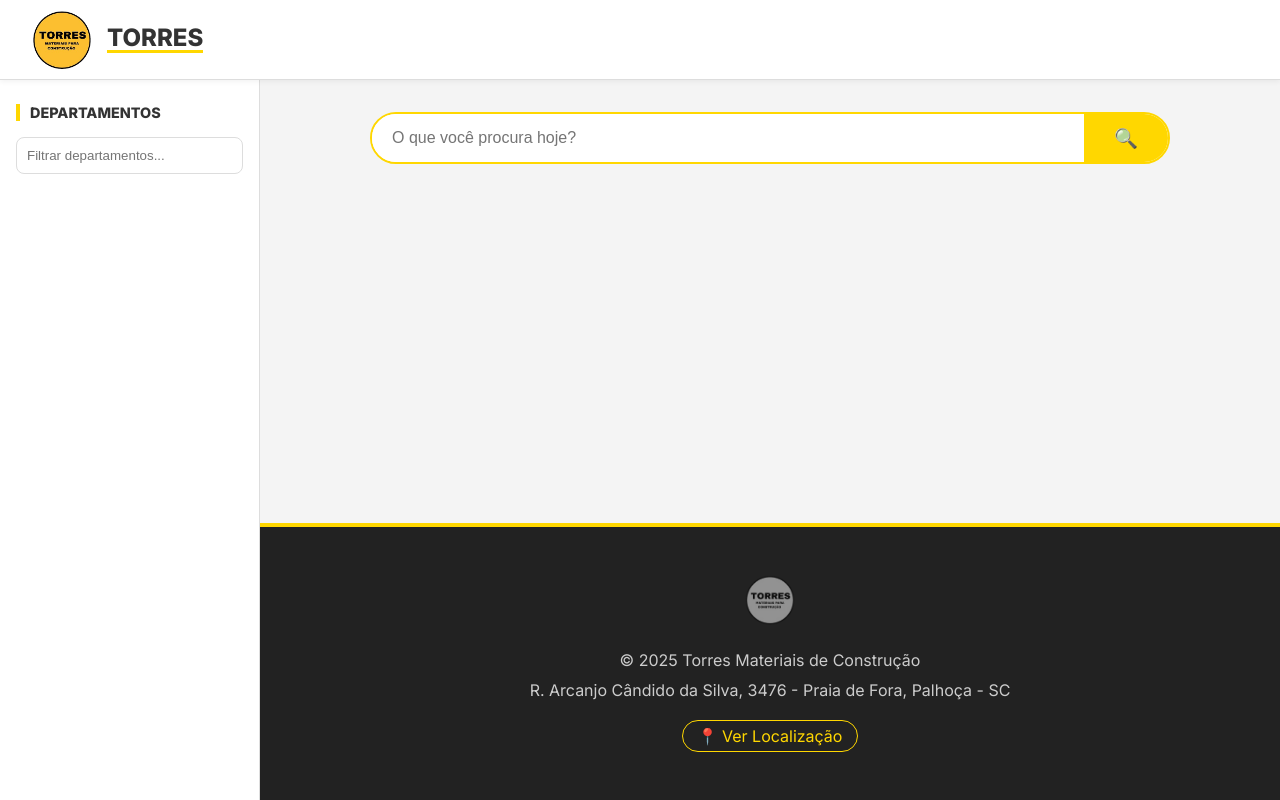
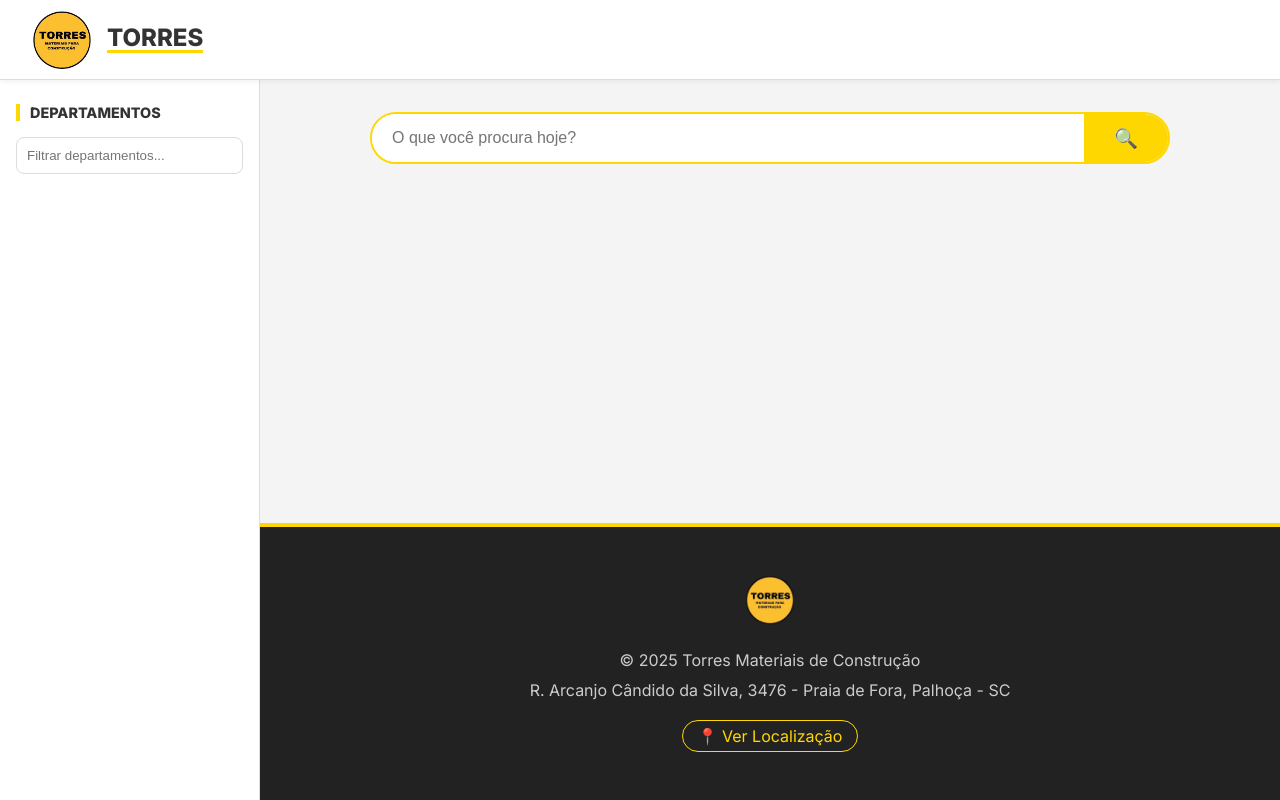
Before and after one commit to HalifferFelipeS/loja-torres, a website with bundled scripts: page public/index.html in a window 1280 px wide. Built offline with nearby package versions, Linux system fonts and the light colour scheme; files whose address does not match are found by name.

Commit message:
Update index.html

```diff
--- a/public/index.html
+++ b/public/index.html
@@ -52,7 +52,7 @@
 
   <footer>
     <div class="footer-content">
-      <img src="Logo.png" alt="Torres Logo" style="height: 50px; margin-bottom:15px; filter: grayscale(100%); opacity:0.7;">
+      <img src="Logo.png" alt="Torres Logo" style="height: 50px; margin-bottom:15px;">
       <p style="color: #ccc;">© 2025 Torres Materiais de Construção</p>
       <p style="color: #ccc;">R. Arcanjo Cândido da Silva, 3476 - Praia de Fora, Palhoça - SC</p>
       <a href="http://googleusercontent.com/maps.google.com" target="_blank" style="color:#FFD700; text-decoration:none; margin-top:10px; display:inline-block; border:1px solid #FFD700; padding:5px 15px; border-radius:20px;">
```
